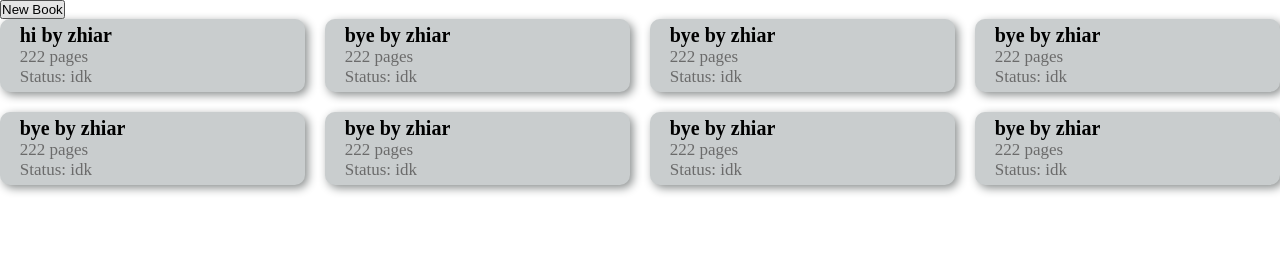
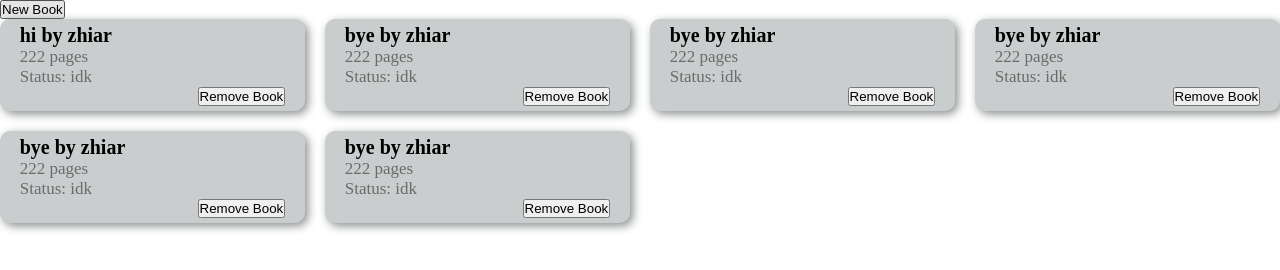
Before and after one commit to Zhyar-Ali/Library, a plain HTML site: page index.html in a window 1280 px wide. Drawn offline with Linux system fonts and the light colour scheme.

Commit message:
add remove book button

```diff
--- a/script.js
+++ b/script.js
@@ -25,8 +25,6 @@ addBookToLibrary("bye", "zhiar", 222, "idk");
 addBookToLibrary("bye", "zhiar", 222, "idk");
 addBookToLibrary("bye", "zhiar", 222, "idk");
 addBookToLibrary("bye", "zhiar", 222, "idk");
-addBookToLibrary("bye", "zhiar", 222, "idk");
-addBookToLibrary("bye", "zhiar", 222, "idk");
 
 const CONTAINER = document.querySelector(".container");
 
@@ -35,6 +33,10 @@ function displayBooks(){
         if(!booksDisplayed.includes(book)){
             const div = document.createElement("div");
             div.classList.add("card");
+            const removeButton = document.createElement("button");
+            removeButton.classList.add("removeCard");
+
+            removeButton.textContent="Remove Book";
 
             const paraOne = document.createElement("p");
             const upper = document.createTextNode(book.title + " by " + book.author);
@@ -51,7 +53,7 @@ function displayBooks(){
             paraThree.appendChild(lowest);
             paraThree.classList.add("lowest");
 
-            div.append(paraOne,paraTwo,paraThree);
+            div.append(paraOne,paraTwo,paraThree, removeButton);
             CONTAINER.appendChild(div);
 
             booksDisplayed.push(book);
--- a/style.css
+++ b/style.css
@@ -41,6 +41,7 @@ input[type="text"]{
     border-radius: 10px;
     padding: 5px;
     box-shadow: 3px 3px 10px rgb(137, 141, 141);
+    display: grid;
 }
 .upper{
     padding-left: 5%;
@@ -63,3 +64,7 @@ input[type="text"]{
     width: 50px;
     height: 25px;
 }
+.removeCard{
+    justify-self: end;
+    margin-right: 5%;
+}
```
